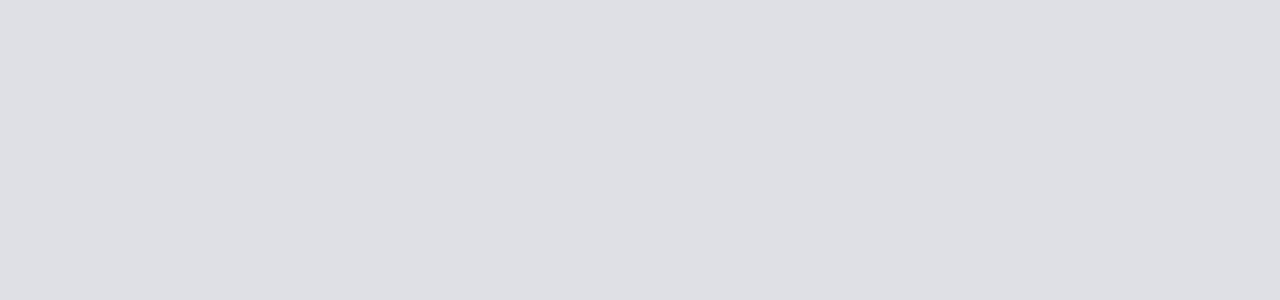
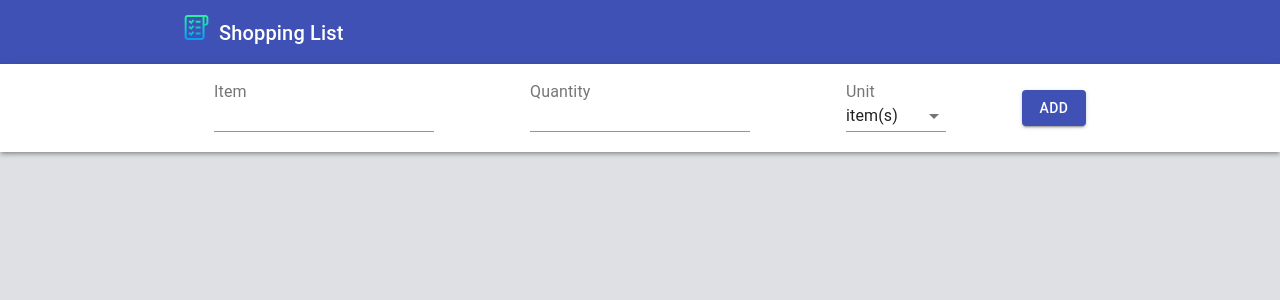
Before and after one commit to DominikaOzorkiewicz/ShoppingList, a React (Create React App) app: page / in a window 1280 px wide. Shown: the top 300 px of the page. Built offline with nearby package versions, Linux system fonts and the light colour scheme.

Commit message:
Basic layout with form

```diff
--- a/package.json
+++ b/package.json
@@ -5,13 +5,15 @@
   "dependencies": {
     "@material-ui/core": "^4.11.0",
     "@material-ui/icons": "^4.9.1",
+    "@material-ui/lab": "^4.0.0-alpha.56",
     "@testing-library/jest-dom": "^4.2.4",
     "@testing-library/react": "^9.5.0",
     "@testing-library/user-event": "^7.2.1",
     "node-sass": "^4.14.1",
     "react": "^16.13.1",
     "react-dom": "^16.13.1",
-    "react-scripts": "3.4.3"
+    "react-scripts": "3.4.3",
+    "uuid": "^8.3.0"
   },
   "scripts": {
     "start": "react-scripts start",
--- a/src/App.js
+++ b/src/App.js
@@ -1,10 +1,20 @@
-import React from 'react';
+import React, {useState} from 'react';
 import './scss/main.scss';
+import {Header} from "./components/Header";
+import {NewItemForm} from "./components/NewItemForm";
 
-function App() {
+const App = () => {
+    const [items, setItems] = useState([]);
+
+    // Add new product to items array
+    const addProduct = (product) => {
+        setItems([...items, product]);
+    }
+
     return (
         <div className="App">
-
+            <Header />
+            <NewItemForm addProductFn={addProduct} />
         </div>
     );
 }
--- /dev/null
+++ b/src/components/Header.js
@@ -0,0 +1,23 @@
+import React from "react";
+import { AppBar, Toolbar, Typography, Container } from "@material-ui/core";
+import logo from '../logo.svg';
+
+export const Header = () => {
+
+    return (
+        <AppBar position='static'>
+            <Toolbar>
+                <Container maxWidth='md' >
+                    <Typography variant='h6'>
+                        <img
+                            src={logo}
+                            alt='Logo'
+                            style={{width: '25px', height: '25px', marginRight: '10px'}}
+                        />
+                        Shopping List
+                    </Typography>
+                </Container>
+            </Toolbar>
+        </AppBar>
+    );
+}
--- /dev/null
+++ b/src/components/NewItemForm.js
@@ -0,0 +1,117 @@
+import React, {useState} from 'react';
+import {
+    Paper,
+    Container,
+    FormGroup,
+    InputLabel,
+    TextField,
+    Select,
+    MenuItem,
+    Button,
+    createStyles
+} from "@material-ui/core";
+import { Alert } from '@material-ui/lab';
+import {makeStyles} from "@material-ui/core/styles";
+import {Product} from "../models/Product";
+
+export const NewItemForm = ({ addProductFn }) => {
+    const [item, setItem] = useState('');
+    const [quantity, setQuantity] = useState('');
+    const [unit, setUnit] = useState('item(s)');
+    const [errors, setErrors] = useState([]);
+
+    // Form submit event with errors handling
+    const handleSubmit = event => {
+        event.preventDefault();
+        const tmpErrors = [];
+        const qty = Number(quantity);
+
+        if(item.trim().length < 3) {
+            tmpErrors.push('Item name must be at least 3 characters long');
+        }
+        if(isNaN(qty)) {
+            tmpErrors.push('Quantity must be a number');
+        } else if(qty <= 0) {
+            tmpErrors.push('Quantity must be a positive number');
+        }
+        setErrors(tmpErrors);
+
+        if(tmpErrors.length === 0) {
+            const newProduct = new Product(item, qty, unit);
+            addProductFn(newProduct);
+            setItem('');
+            setQuantity('');
+        }
+    }
+
+    // Custom styles
+    const styles = makeStyles(() =>
+        createStyles({
+            form: {
+                display: 'flex',
+                justifyContent: 'space-between',
+                alignItems: 'center',
+                flexWrap: 'wrap',
+                padding: '10px'
+            },
+            input: {
+                margin: '10px 20px',
+            },
+            unitSelect: {
+                minWidth: '100px'
+            }
+        })
+    );
+    const classes = styles();
+
+    // If there are any errors, Alert will be shown
+    let errorsJsx = null;
+    if(errors.length > 0) {
+        errorsJsx = errors.map((err, index) => <Alert key={index} severity='error'>{err}</Alert>)
+    }
+
+
+    return (
+        <Paper square elevation={3}>
+            <Container maxWidth='md'>
+                {errorsJsx}
+                <form className={classes.form} onSubmit={handleSubmit}>
+
+                    <FormGroup className={classes.input}>
+                        <InputLabel>Item</InputLabel>
+                        <TextField
+                            value={item}
+                            onChange={event => setItem(event.target.value)}
+                        />
+                    </FormGroup>
+
+                    <FormGroup className={classes.input}>
+                        <InputLabel>Quantity</InputLabel>
+                        <TextField
+                            value={quantity}
+                            onChange={event => setQuantity(event.target.value)}
+                        />
+                    </FormGroup>
+
+                    <FormGroup className={classes.input}>
+                        <InputLabel>Unit</InputLabel>
+                        <Select
+                            className={classes.unitSelect}
+                            value={unit}
+                            onChange={event => setUnit(event.target.value)}
+                        >
+                            <MenuItem value='g'>grams</MenuItem>
+                            <MenuItem value='kg'>kilograms</MenuItem>
+                            <MenuItem value='item(s)'>item(s)</MenuItem>
+                        </Select>
+                    </FormGroup>
+
+                    <Button type='submit' variant='contained' color='primary'>
+                        Add
+                    </Button>
+
+                </form>
+            </Container>
+        </Paper>
+    );
+}
--- /dev/null
+++ b/src/models/Product.js
@@ -0,0 +1,16 @@
+import {v4 as uuid} from 'uuid';
+
+export class Product {
+    id = uuid();
+    name = '';
+    quantity = '';
+    unit = '';
+    bought = false;
+
+
+    constructor(name, quantity, unit) {
+        this.name = name;
+        this.quantity = quantity;
+        this.unit = unit;
+    }
+}
```
Also changed, not shown: src/logo.svg, 1 other file (tests, documents, lock files or other folders).
